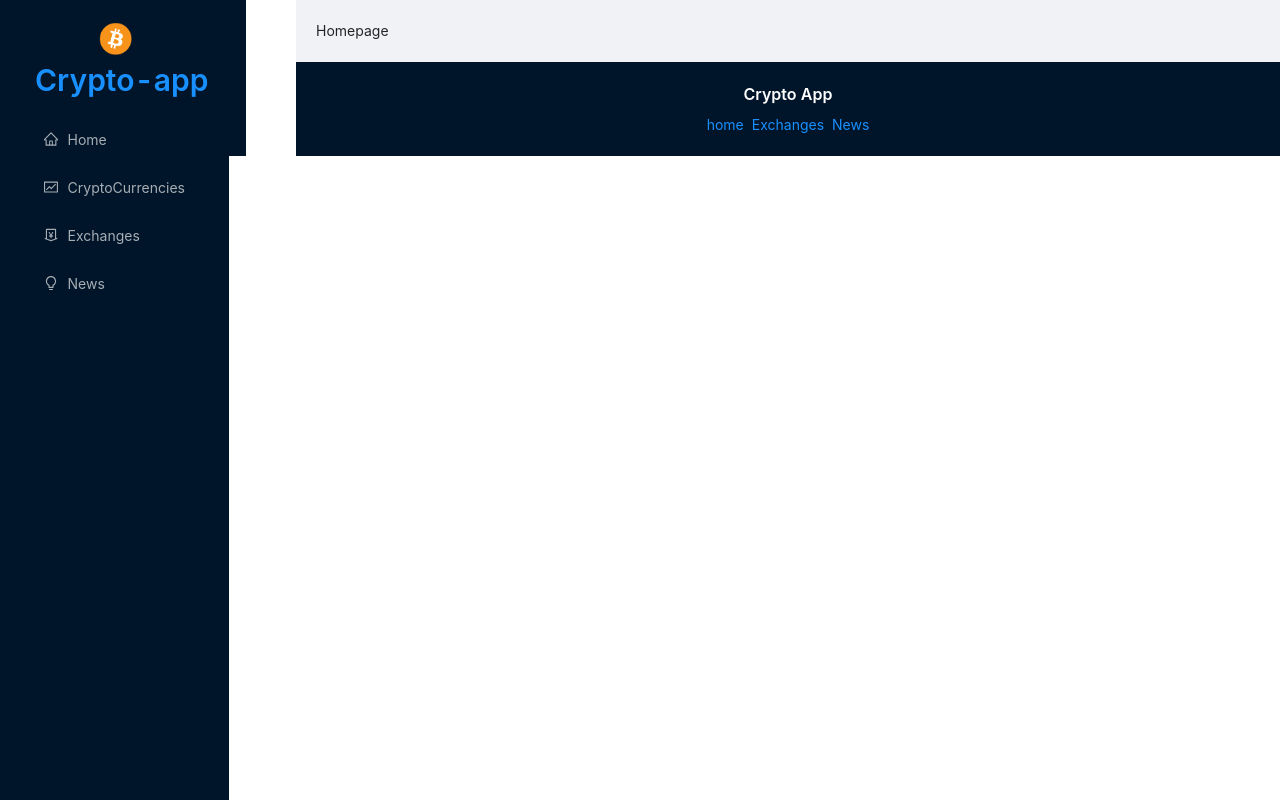
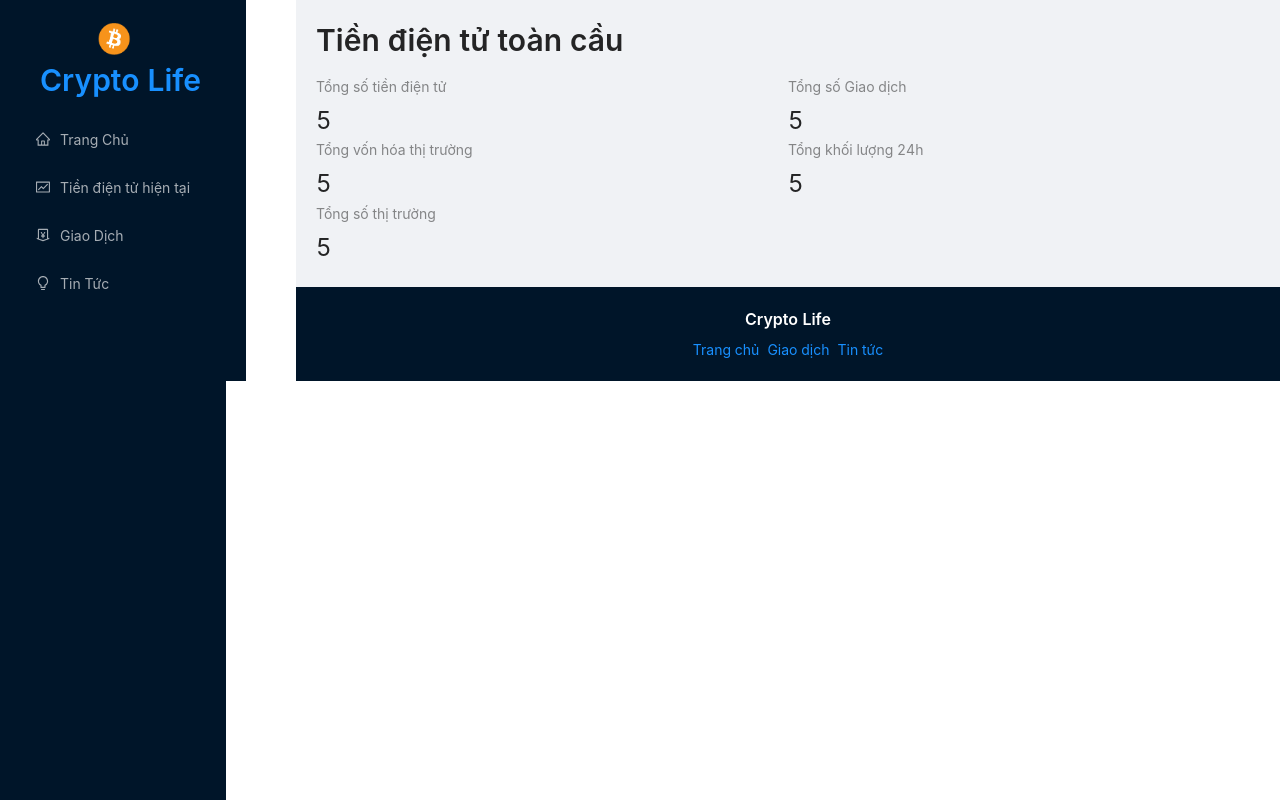
Before and after one commit to trongtuan99/crypto-app, a React (Create React App) app: page / in a window 1280 px wide. Built offline with nearby package versions, Linux system fonts and the light colour scheme; the HTML template or start-up script is replaced by a standard one.

Commit message:
change to vietnamese language

```diff
--- a/src/App.js
+++ b/src/App.js
@@ -25,12 +25,12 @@ function App() {
           </Layout>
         <div className="footer" >
             <Typography.Title level={5} style={{ color:'white', textAlign:'center' }}>
-              Crypto App <br />
+              Crypto Life <br />
             </Typography.Title>
             <Space>
-              <Link to='/'>home</Link>
-              <Link to='/exchanges'>Exchanges</Link>
-              <Link to='/news'>News</Link>
+              <Link to='/'>Trang chủ</Link>
+              <Link to='/exchanges'>Giao dịch</Link>
+              <Link to='/news'>Tin tức</Link>
             </Space>
         </div>
         </div>
--- a/src/components/HomePage.jsx
+++ b/src/components/HomePage.jsx
@@ -1,8 +1,21 @@
 import React from 'react'
+import millify from 'millify'
+import { Typography, Row, Col, Statistic } from 'antd'
+import { Link } from 'react-router-dom'
 
+const {Title} = Typography
 const HomePage = () => {
   return (
-    <div>Homepage</div>
+    <>
+      <Title level={2} className='heading'>Tiền điện tử toàn cầu</Title>
+      <Row>
+        <Col span={12}> <Statistic title="Tổng số tiền điện tử" value={5}/></Col>
+        <Col span={12}> <Statistic title="Tổng số Giao dịch" value={5}/></Col>
+        <Col span={12}> <Statistic title="Tổng vốn hóa thị trường " value={5}/></Col>
+        <Col span={12}> <Statistic title="Tổng khối lượng 24h" value={5}/></Col>
+        <Col span={12}> <Statistic title="Tổng số thị trường" value={5}/></Col>
+      </Row>
+    </>
   )
 }
 
--- a/src/components/Navbar.jsx
+++ b/src/components/Navbar.jsx
@@ -11,20 +11,20 @@ const Navbar = () => {
       <div className='logo-container'>
         <Avatar src={icon} size='large'/>
         <Typography.Title level={2} className='logo'>
-          <Link to='/'>Crypto-app</Link>
+          <Link to='/'>Crypto Life</Link>
         </Typography.Title>
         <Menu theme='dark'>
           <Menu.Item icon={<HomeOutlined/>}>
-            <Link to='/'>Home</Link>
+            <Link to='/'>Trang Chủ</Link>
           </Menu.Item>
           <Menu.Item icon={<FundOutlined/>}>
-            <Link to='/cryptocurrencies'>CryptoCurrencies</Link>
+            <Link to='/cryptocurrencies'>Tiền điện tử hiện tại</Link>
           </Menu.Item>
           <Menu.Item icon={<MoneyCollectOutlined/>}>
-            <Link to='/exchanges'>Exchanges</Link>
+            <Link to='/exchanges'>Giao Dịch</Link>
           </Menu.Item>
           <Menu.Item icon={<BulbOutlined/>}>
-            <Link to='/news'>News</Link>
+            <Link to='/news'>Tin Tức</Link>
           </Menu.Item>
         </Menu>
         {/* <Button className='menu-control'>
```
